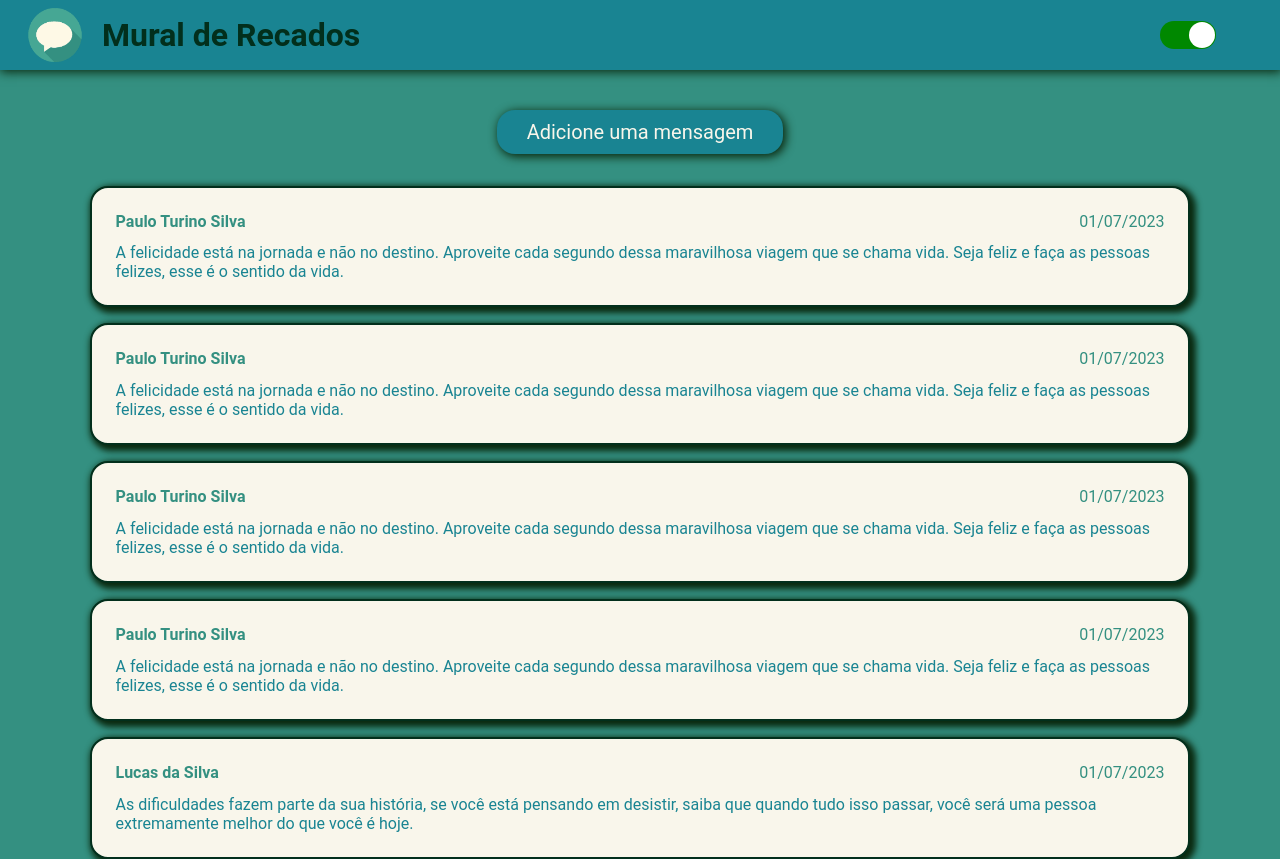
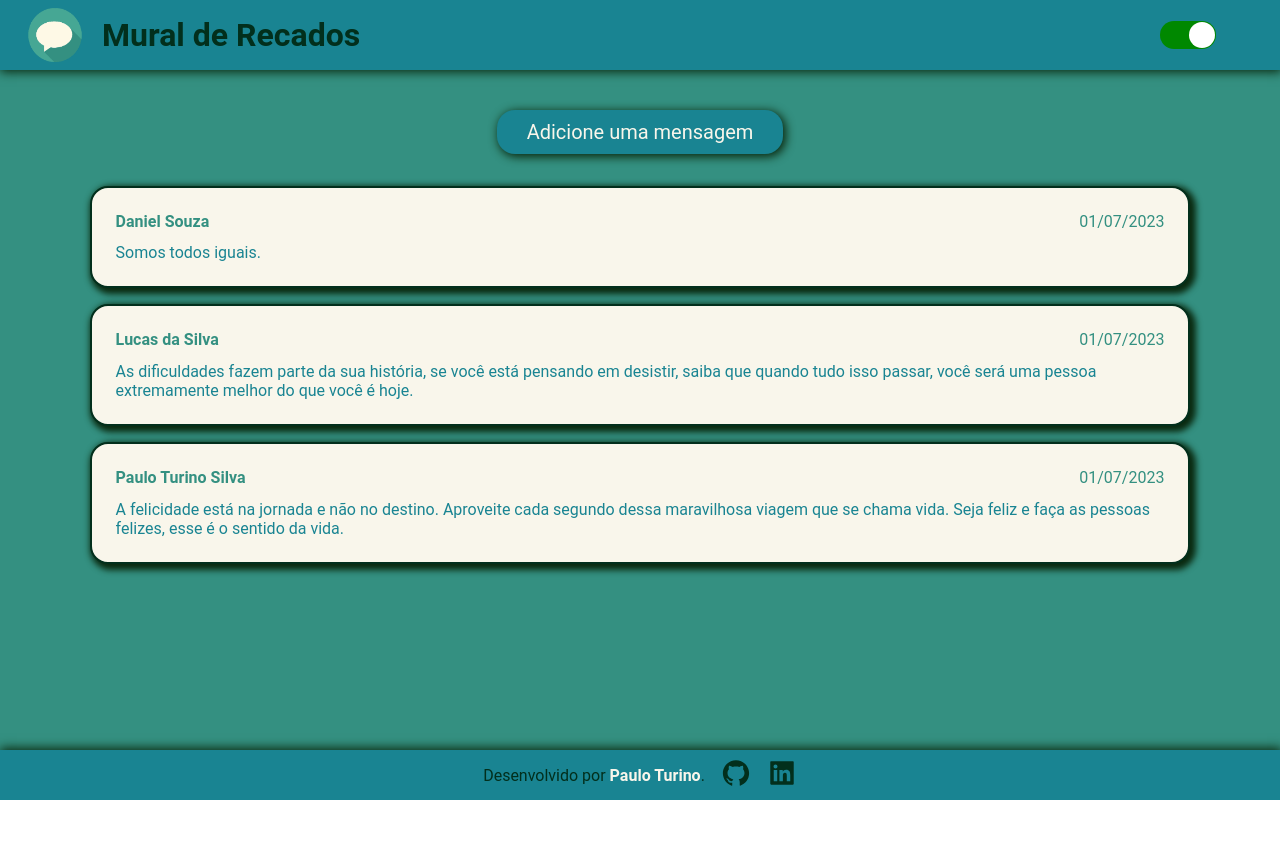
Before and after one commit to TurinoS/mural-de-recados, a React (Create React App) app: page / in a window 1280 px wide. Shown: the top 859 px of the page. After the commit the page ends 800 px from the top, so only its background shows below. Built offline with nearby package versions, Linux system fonts and the light colour scheme; data requests are answered from the project's data file.

Commit message:
style: estilizando o scroll bar

```diff
--- a/db.json
+++ b/db.json
@@ -1,23 +1,5 @@
 {
   "messages": [
-    {
-      "name": "Paulo Turino Silva",
-      "message": "A felicidade está na jornada e não no destino. Aproveite cada segundo dessa maravilhosa viagem que se chama vida. Seja feliz e faça as pessoas felizes, esse é o sentido da vida.",
-      "date": "01/07/2023",
-      "id": 1
-    },
-    {
-      "name": "Paulo Turino Silva",
-      "message": "A felicidade está na jornada e não no destino. Aproveite cada segundo dessa maravilhosa viagem que se chama vida. Seja feliz e faça as pessoas felizes, esse é o sentido da vida.",
-      "date": "01/07/2023",
-      "id": 2
-    },
-    {
-      "name": "Paulo Turino Silva",
-      "message": "A felicidade está na jornada e não no destino. Aproveite cada segundo dessa maravilhosa viagem que se chama vida. Seja feliz e faça as pessoas felizes, esse é o sentido da vida.",
-      "date": "01/07/2023",
-      "id": 3
-    },
     {
       "name": "Paulo Turino Silva",
       "message": "A felicidade está na jornada e não no destino. Aproveite cada segundo dessa maravilhosa viagem que se chama vida. Seja feliz e faça as pessoas felizes, esse é o sentido da vida.",
--- a/src/App.tsx
+++ b/src/App.tsx
@@ -3,6 +3,7 @@ import Wrapper from "./components/Wrapper";
 import Home from "./pages/Home";
 import { GlobalStyle } from "./style/GlobalStyle";
 import { ThemeProvider } from "./context/ThemeContext";
+import { ApiDataProvider } from "./context/ApiContext";
 
 function App() {
   return (
@@ -10,11 +11,11 @@ function App() {
       <BrowserRouter>
       <GlobalStyle />
           <Wrapper>
-            <Routes>
-
-            <Route path="/" element={<Home />} />
-
-            </Routes>
+            <ApiDataProvider>
+              <Routes>
+                <Route path="/" element={<Home />} />
+              </Routes>
+            </ApiDataProvider>
           </Wrapper>
       </BrowserRouter>
     </ThemeProvider>
--- a/src/components/Form.tsx
+++ b/src/components/Form.tsx
@@ -1,43 +1,11 @@
+import { ApiDataContext } from "../context/ApiContext";
 import StyledForm from "../style/Form.style";
 import { StyledButton } from "../style/StyledButton";
-import { useState } from "react";
+import { useContext } from "react";
 
 export default function Form() {
 
-    const [currentMessage, setCurrentMessage] = useState('')
-    const [currentName, setCurrentName] = useState('')
-
-    function addMessage(e: React.FormEvent<HTMLFormElement>) {
-        e.preventDefault();
-
-        const data = new Date();
-        const day = data.getDate();
-        const month = data.getMonth() + 1;
-        const year = data.getFullYear();
-        const formatedDate = `${day.toString().padStart(2, '0')}/${month.toString().padStart(2, '0')}/${year}`;
-
-        let newMessage = {
-            message: currentMessage,
-            name: currentName,
-            date: formatedDate
-        }
-
-        fetch('http://localhost:5000/messages', {
-            method: 'POST',
-            headers: {
-                'Content-Type': 'application/json',
-            },
-            body: JSON.stringify(newMessage),
-        })
-    }
-
-    function writeMessage(e: React.ChangeEvent<HTMLTextAreaElement>) {
-        setCurrentMessage(e.target.value)
-    }
-
-    function writeName(e: React.ChangeEvent<HTMLInputElement>) {
-        setCurrentName(e.target.value)
-    }
+    const { addMessage, writeName, writeMessage } = useContext(ApiDataContext)
 
     return(
         <StyledForm onSubmit={addMessage}>
--- /dev/null
+++ b/src/context/ApiContext.tsx
@@ -0,0 +1,79 @@
+import { ReactNode, createContext, useEffect, useState } from "react";
+
+interface Messages {
+    id: number
+    name: string
+    message: string
+    date: string
+}
+
+interface ApiContextProps {
+    messagesData: Messages[] | undefined;
+    addMessage: (e: React.FormEvent<HTMLFormElement>) => void;
+    writeName: (e: React.ChangeEvent<HTMLInputElement>) => void;
+    writeMessage: (e: React.ChangeEvent<HTMLTextAreaElement>) => void;
+}
+
+export const ApiDataContext = createContext<ApiContextProps>({
+    messagesData: undefined,
+    addMessage: () => {},
+    writeName: () => {},
+    writeMessage: () => {},
+});
+
+export const ApiDataProvider = ({ children }: { children: ReactNode }) => {
+    const [currentMessage, setCurrentMessage] = useState('')
+    const [currentName, setCurrentName] = useState('')
+
+    function writeMessage(e: React.ChangeEvent<HTMLTextAreaElement>) {
+        setCurrentMessage(e.target.value)
+    }
+
+    function writeName(e: React.ChangeEvent<HTMLInputElement>) {
+        setCurrentName(e.target.value)
+    }
+
+    function addMessage(e: React.FormEvent<HTMLFormElement>) {
+        e.preventDefault();
+
+        const data = new Date();
+        const day = data.getDate();
+        const month = data.getMonth() + 1;
+        const year = data.getFullYear();
+        const formatedDate = `${day.toString().padStart(2, '0')}/${month.toString().padStart(2, '0')}/${year}`;
+
+        const newMessage = {
+            name: currentName,
+            message: currentMessage,
+            date: formatedDate
+        }
+
+        fetch('http://localhost:5000/messages', {
+            method: 'POST',
+            headers: {
+                'Content-Type': 'application/json',
+            },
+            body: JSON.stringify(newMessage),
+        })
+    }
+
+    const [messagesData, setMessagesData] = useState<Messages[]>()
+
+    useEffect(() => {
+        fetch('http://localhost:5000/messages', {
+            method: 'GET',
+            headers: {
+                'Content-Type': 'application/json',
+            },
+        })
+        .then(resp => resp.json())
+        .then(data => setMessagesData(data))
+        .catch(err => console.log(err))
+    }, [messagesData])
+
+    if(messagesData) {
+        return(<ApiDataContext.Provider value={{ messagesData, addMessage, writeName, writeMessage }}>{children}</ApiDataContext.Provider>)
+    } else {
+        return(null)
+    }
+}
--- a/src/pages/Home.tsx
+++ b/src/pages/Home.tsx
@@ -1,15 +1,9 @@
 import styled from "styled-components";
 import Form from "../components/Form";
 import { StyledButton } from "../style/StyledButton";
-import { useEffect, useState } from "react";
 import MessageCard from "../components/MessageCard";
-
-interface Messages {
-    id: number
-    name: string
-    message: string
-    date: string
-}
+import { ApiDataContext } from "../context/ApiContext";
+import { useContext, useState } from "react";
 
 const StyledHome = styled.div`
     display: flex;
@@ -19,9 +13,9 @@ const StyledHome = styled.div`
 
     & section {
         display: flex;
+        flex-direction: column-reverse;
         justify-content: space-between;
         gap: 1em;
-        flex-wrap: wrap;
     }
 `
 
@@ -32,19 +26,7 @@ export default function Home() {
         setShowForm(true);
     }
 
-    const [messagesData, setMessagesData] = useState<Messages[]>()
-
-    useEffect(() => {
-        fetch('http://localhost:5000/messages', {
-            method: 'GET',
-            headers: {
-                'Content-Type': 'application/json',
-            },
-        })
-        .then(resp => resp.json())
-        .then(data => setMessagesData(data))
-        .catch(err => console.log(err))
-    }, [setMessagesData])
+    const { messagesData } = useContext(ApiDataContext);
 
     return(
         <StyledHome>
--- a/src/style/GlobalStyle.tsx
+++ b/src/style/GlobalStyle.tsx
@@ -13,4 +13,17 @@ export const GlobalStyle = createGlobalStyle`
         color: var(--font-black);
         font-family: 'Roboto', sans-serif;
     }
+
+    body::-webkit-scrollbar {
+        width: 8px;
+    }
+
+    body::-webkit-scrollbar-track {
+        background: #023229;
+    }
+
+    body::-webkit-scrollbar-thumb {
+        background-color: #84c514;
+        border-radius: 20px;
+    }
 `
```
